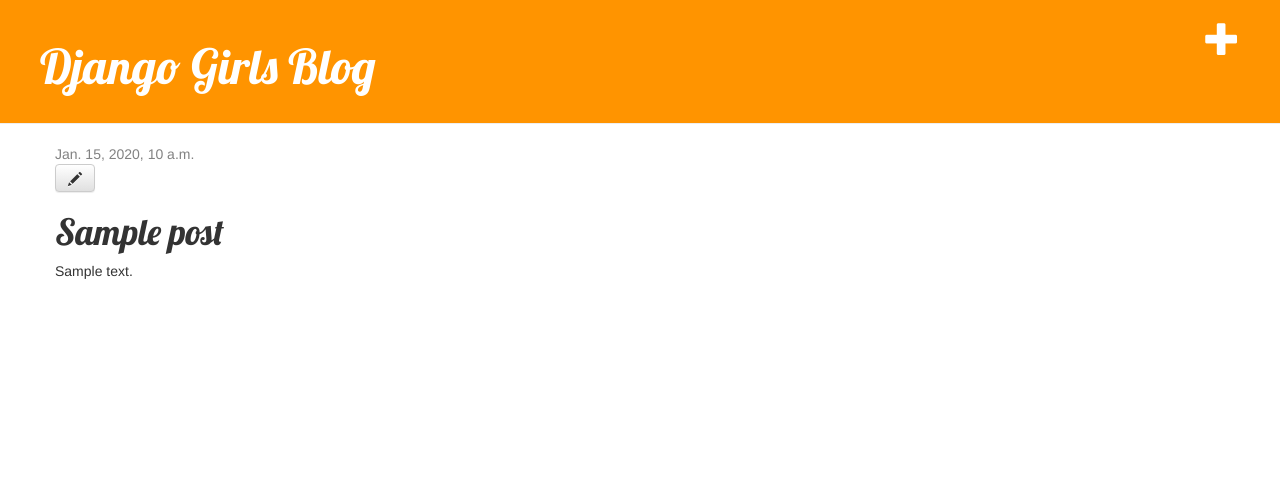
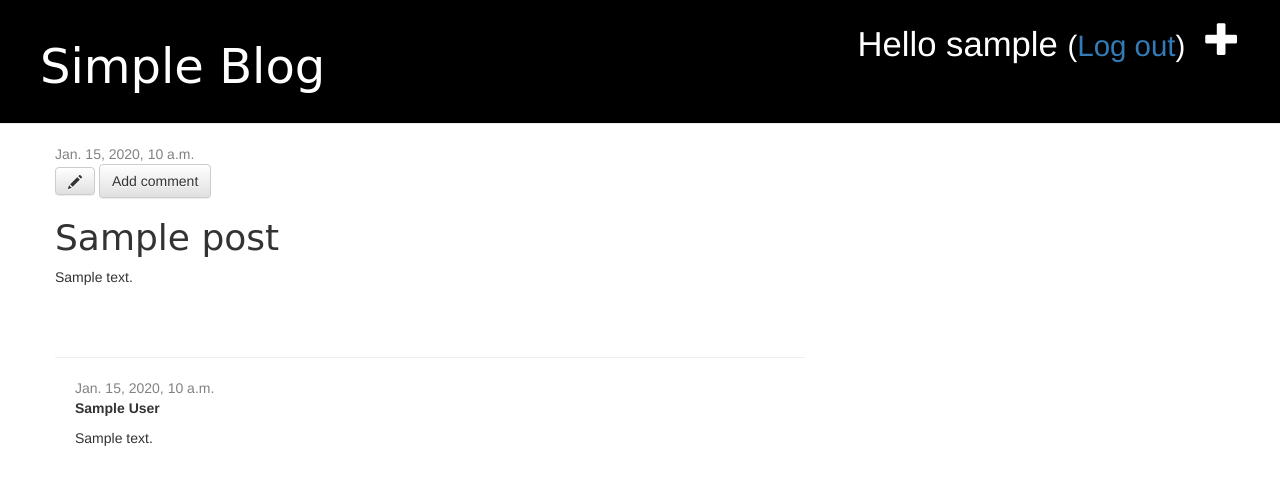
Before and after one commit to Kaisar04/my-first-blog, a Django app: page /post/1/ in a window 1280 px wide. Shown: the top 485 px of the page. Run offline with Django 3.2, Linux system fonts and the light colour scheme; a user stored in the database is signed in; tables that the repository leaves empty hold one stand-in row (values such as "Sample post"); some libraries are stand-ins or nearby versions.

Commit message:
Django Girls Blog was edited to Simple Blog.

```diff
--- a/blog/admin.py
+++ b/blog/admin.py
@@ -1,4 +1,5 @@
 from django.contrib import admin
-from .models import Post
+from .models import Post, Comment
 
 admin.site.register(Post)
+admin.site.register(Comment)
--- a/blog/models.py
+++ b/blog/models.py
@@ -15,5 +15,24 @@ class Post(models.Model):
         self.published_date = timezone.now
         self.save()
 
+    def approved_comments(self):
+        return self.comments.filter(approved_comment=True)
+
     def __str__(self):
         return self.title
+
+
+
+class Comment(models.Model):
+    post = models.ForeignKey('blog.Post', on_delete=models.CASCADE, related_name='comments')
+    author = models.CharField(max_length=200)
+    text = models.TextField()
+    created_date = models.DateTimeField(default=timezone.now)
+    approved_comment = models.BooleanField(default=False)
+
+    def approve(self):
+        self.approved_comment = True
+        self.save()
+
+    def __str__(self):
+        return self.text
--- a/blog/static/css/blog.css
+++ b/blog/static/css/blog.css
@@ -1,5 +1,5 @@
 .page-header {
-    background-color: #ff9400;
+    background-color: black;
     margin-top: 0;
     padding: 20px 20px 20px 40px;
 }
@@ -44,3 +44,7 @@ h1, h2, h3, h4 {
 .post h1 a, .post h1 a:visited {
     color: #000000;
 }
+
+.comment {
+    margin: 20px 0px 20px 20px;
+}
--- a/blog/templates/blog/base.html
+++ b/blog/templates/blog/base.html
@@ -1,18 +1,21 @@
 {% load static %}
 <html>
     <head>
-        <title>Django Girls blog</title>
+        <title>Simple blog</title>
         <link rel="stylesheet" href="//maxcdn.bootstrapcdn.com/bootstrap/3.2.0/css/bootstrap.min.css">
         <link rel="stylesheet" href="//maxcdn.bootstrapcdn.com/bootstrap/3.2.0/css/bootstrap-theme.min.css">
-        <link href="https://fonts.googleapis.com/css?family=Lobster&subset=latin,cyrillic" rel="stylesheet" type="text/css">
+        <link href="https://fonts.googleapis.com/css?family=Roboto+Mono&subset=greek,cyrillic" rel="stylesheet" type="text/css">
         <link rel="stylesheet" href="{% static 'css/blog.css' %}">
     </head>
     <body>
         <div class="page-header">
           {% if user.is_authenticated %}
             <a href="{% url 'post_new' %}" class="top-menu"><span class="glyphicon glyphicon-plus"></span></a>
+            <p class="top-menu">Hello {{ user.username }} <small>(<a href="{% url 'logout' %}">Log out</a>)</small></p>
+          {% else %}
+            <a href="{% url 'login' %}" class="top-menu"><span class="glyphicon glyphicon-lock"></span></a>
           {% endif %}
-            <h1><a href="/">Django Girls Blog</a></h1>
+            <h1><a href="/">Simple Blog</a></h1>
         </div>
 
         <div class="content container">
--- a/blog/templates/blog/post_detail.html
+++ b/blog/templates/blog/post_detail.html
@@ -9,8 +9,27 @@
         {% endif %}
         {% if user.is_authenticated %}
           <a class="btn btn-default" href="{% url 'post_edit' pk=post.pk %}"><span class="glyphicon glyphicon-pencil"></span></a>
+          <a class="btn btn-default" href="{% url 'add_comment_to_post' pk=post.pk %}">Add comment</a>
         {% endif %}
         <h1>{{ post.title }}</h1>
         <p>{{ post.text|linebreaksbr }}</p>
     </div>
+    <hr>
+    {% for comment in post.comments.all %}
+      {% if user.is_authenticated or comment.approved_comment %}
+      <div class="comment">
+        <div class="date">
+            {{ comment.created_date }}
+            {% if not comment.approved_comment %}
+                <a class="btn btn-default" href="{% url 'comment_remove' pk=comment.pk %}"><span class="glyphicon glyphicon-remove"></span></a>
+                <a class="btn btn-default" href="{% url 'comment_approve' pk=comment.pk %}"><span class="glyphicon glyphicon-ok"></span></a>
+            {% endif %}
+        </div>
+        <strong>{{ comment.author }}</strong>
+        <p>{{ comment.text|linebreaks }}</p>
+      </div>
+      {% endif %}
+    {% empty %}
+      <p>No comments here yet :(</p>
+    {% endfor %}
 {% endblock %}
--- a/blog/templates/blog/post_list.html
+++ b/blog/templates/blog/post_list.html
@@ -9,6 +9,7 @@
       </div>
       <h1><a href="{% url 'post_detail' pk=post.pk %}">{{ post.title }}</a></h1>
       <p>{{ post.text|linebreaksbr }}</p>
+      <a href="{% url 'post_detail' pk=post.pk %}">Comments: {{ post.approved_comments.count }}</a>
     </div>
   {% endfor %}
 {% endblock %}
--- a/blog/urls.py
+++ b/blog/urls.py
@@ -8,4 +8,7 @@ urlpatterns = [
     path('post/<int:pk>/', views.post_detail, name='post_detail'),
     path('post/new/', views.post_new, name='post_new'),
     path('post/<int:pk>/edit/', views.post_edit, name='post_edit'),
+    path('post/<int:pk>/comment/', views.add_comment_to_post, name='add_comment_to_post'),
+    path('comment/<int:pk>/approve/', views.comment_approve, name='comment_approve'),
+    path('comment/<int:pk>/remove/', views.comment_remove, name='comment_remove'),
 ]
--- a/blog/views.py
+++ b/blog/views.py
@@ -1,7 +1,8 @@
 from django.shortcuts import render, get_object_or_404, redirect
 from django.utils import timezone
-from .models import Post
-from .forms import PostForm
+from .models import Post, Comment
+from .forms import PostForm, CommentForm
+from django.contrib.auth.decorators import login_required
 
 
 
@@ -16,7 +17,7 @@ def post_detail(request, pk):
     return render(request, 'blog/post_detail.html', {'post': post})
 
 
-
+@login_required
 def post_new(request):
     if request.method == "POST":
         form = PostForm(request.POST)
@@ -32,6 +33,7 @@ def post_new(request):
 
 
 
+@login_required
 def post_edit(request, pk):
     post = get_object_or_404(Post, pk=pk)
     if request.method == "POST":
@@ -45,3 +47,33 @@ def post_edit(request, pk):
     else:
         form = PostForm(instance=post)
     return render(request, 'blog/post_edit.html', {'form': form})
+
+
+
+@login_required
+def add_comment_to_post(request, pk):
+    post = get_object_or_404(Post, pk=pk)
+    if request.method == "POST":
+        form = CommentForm(request.POST)
+        if form.is_valid():
+            comment = form.save(commit=False)
+            comment.post = post
+            comment.save()
+            return redirect('post_detail', pk=post.pk)
+    else:
+        form = CommentForm()
+    return render(request, 'blog/add_comment_to_post.html', {'form': form})
+
+
+
+@login_required
+def comment_approve(request, pk):
+    comment = get_object_or_404(Comment, pk=pk)
+    comment.approve()
+    return redirect('post_detail', pk=comment.post.pk)
+
+@login_required
+def comment_remove(request, pk):
+    comment = get_object_or_404(Comment, pk=pk)
+    comment.delete()
+    return redirect('post_detail', pk=comment.post.pk)
--- a/mysite/settings.py
+++ b/mysite/settings.py
@@ -121,3 +121,4 @@ USE_TZ = True
 
 STATIC_URL = '/static/'
 STATIC_ROOT = os.path.join(BASE_DIR, 'static')
+LOGIN_REDIRECT_URL = '/'
--- a/mysite/urls.py
+++ b/mysite/urls.py
@@ -16,7 +16,11 @@ Including another URLconf
 from django.contrib import admin
 from django.urls import path, include
 
+from django.contrib.auth import views
+
 urlpatterns = [
     path('admin/', admin.site.urls),
+    path('accounts/login/', views.LoginView.as_view(), name='login'),
+    path('accounts/logout/', views.LogoutView.as_view(next_page='/'), name='logout'),
     path('', include('blog.urls')),
 ]
```
Also changed, not shown: blog/forms.py (+9 -1 lines), blog/templates/blog/add_comment_to_post.html (added, +9 -0 lines), blog/templates/registration/login.html (added, +24 -0 lines), blog/migrations/0002_comment.py (added).
